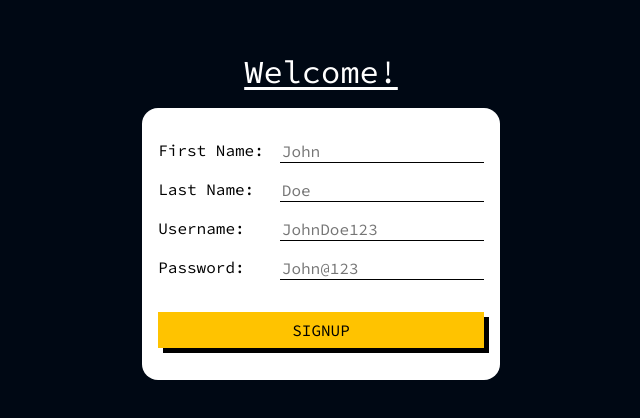
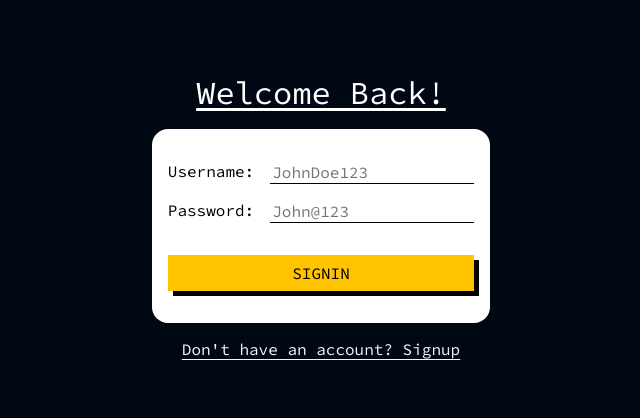
Before and after one commit to vasutomar/rveal-app, a React (Create React App) app: page /signin in a window 1280 px wide. Shown: the part 184-602 px from the top of the page, without its empty margins (319-959 px from the left). Built offline with nearby package versions, Linux system fonts and the light colour scheme.

Commit message:
Implemented routing and signin page

```diff
--- a/package.json
+++ b/package.json
@@ -9,6 +9,7 @@
     "axios": "^0.27.2",
     "react": "^18.2.0",
     "react-dom": "^18.2.0",
+    "react-router-dom": "^6.3.0",
     "react-scripts": "5.0.1",
     "sass": "^1.54.0",
     "web-vitals": "^2.1.4"
--- a/src/App.js
+++ b/src/App.js
@@ -1,11 +1,16 @@
-import './App.css';
-import Signup from './components/pages/Signup';
+import "./App.css";
+import Signup from "./components/pages/Signup/Signup";
+import Signin from "./components/pages/Signin/Signin";
+import { Routes, Route, Link, BrowserRouter } from "react-router-dom";
 
 function App() {
   return (
-    <div className="App">
-      <Signup/>
-    </div>
+    <BrowserRouter>
+      <Routes>
+        <Route path="/signup" element={<Signup />} />
+        <Route path="/signin" element={<Signin />} />
+      </Routes>
+    </BrowserRouter>
   );
 }
 
--- /dev/null
+++ b/src/components/pages/Signin/Signin.jsx
@@ -0,0 +1,65 @@
+import { Component } from "react";
+import axios from "axios";
+import "../Signup/Signup.scss";
+
+class Signin extends Component {
+
+  constructor(props) {
+    super(props);
+    this.state = {
+      error: false,
+      errorMessage: ''
+    }
+  }
+
+  handleSignup = (event) => {
+    event.preventDefault();
+    const userData = {
+      username: event.target.form[0].value,
+      password: event.target.form[1].value,
+    };
+
+    axios.post('http://localhost:3020/user/signin',userData)
+    .then((response) => {
+      if(response.data.status === 200) {
+
+      } else {
+        this.setState({
+          error: true,
+          errorMessage : response.data.message
+        })
+      }
+    })
+    .catch((error) => {
+      this.setState({
+        error: true,
+        errorMessage : 'Please fill out the form correctly!'
+      })
+    });
+  };
+
+  render() {
+    return (
+      <div className="signup-page">
+        <div className="title">Welcome Back!</div>
+        <form className="signup-card">
+          <label className="detail-input">
+            Username:
+            <input className="form-input" type="text" name="username" placeholder="JohnDoe123" />
+          </label>
+          <label className="detail-input">
+            Password:
+            <input className="form-input" type="password" name="password" placeholder="John@123" />
+          </label>
+          <div>
+            <button onClick={(e) => this.handleSignup(e)} className="submit-button">SIGNIN</button>
+          </div>
+          {this.state.error && <div className="error-message">{this.state.errorMessage}</div>}
+        </form>
+        <a href="signup" className="alternate-link">Don't have an account? Signup</a>
+      </div>
+    );
+  }
+}
+
+export default Signin;
--- a/src/components/pages/Signup.jsx
+++ b/src/components/pages/Signup/Signup.jsx
@@ -4,18 +4,39 @@ import "./Signup.scss";
 
 class Signup extends Component {
 
+  constructor(props) {
+    super(props);
+    this.state = {
+      error: false,
+      errorMessage: ''
+    }
+  }
+
   handleSignup = (event) => {
     event.preventDefault();
     const userData = {
       firstName: event.target.form[0].value,
-      lastName: event.target.form[1].value,
+      lastName: event.target.form[1].value || '',
       username: event.target.form[2].value,
       password: event.target.form[3].value
     };
 
     axios.post('http://localhost:3020/user/signup',userData)
     .then((response) => {
-      console.log(response);
+      if(response.data.status === 201) {
+
+      } else {
+        this.setState({
+          error: true,
+          errorMessage : response.data.message
+        })
+      }
+    })
+    .catch((error) => {
+      this.setState({
+        error: true,
+        errorMessage : 'Please fill out the form correctly!'
+      })
     });
   };
 
@@ -34,7 +55,7 @@ class Signup extends Component {
           </label>
           <label className="detail-input">
             Username:
-            <input className="form-input" type="email" name="username" placeholder="JohnDoe123" />
+            <input className="form-input" type="text" name="username" placeholder="JohnDoe123" />
           </label>
           <label className="detail-input">
             Password:
@@ -43,7 +64,9 @@ class Signup extends Component {
           <div>
             <button onClick={(e) => this.handleSignup(e)} className="submit-button">SIGNUP</button>
           </div>
+          {this.state.error && <div className="error-message">{this.state.errorMessage}</div>}
         </form>
+        <a href="signin" className="alternate-link">Already Have an account? Signin</a>
       </div>
     );
   }
--- a/src/components/pages/Signup.scss
+++ b/src/components/pages/Signup/Signup.scss
@@ -40,12 +40,18 @@
     padding-top: 0.5rem;
     padding-bottom: 0.5rem;
     width: 100%;
+    font-weight: 500;
     font-family: 'Source Code Pro', monospace;
     background-color: #FFC300;
     margin-bottom: 1rem;
     font-size: medium;
     border: none;
     box-shadow: 5px 5px;
+
+    &:active {
+        transform: translateY(5px) translateX(5px);
+        box-shadow: 3px 3px;
+    }
 }
 
 .form-input {
@@ -54,3 +60,18 @@
     border-bottom: 1px solid black;
     font-family: 'Source Code Pro', monospace;
 }
+
+.alternate-link {
+    text-underline-offset: 4px;
+    font-size: medium;
+    margin-top: 1rem;
+    color: aliceblue;
+    font-family: 'Source Code Pro', monospace;
+    text-decoration: underline;
+}
+
+.error-message {
+    color: red;
+    text-decoration: underline;
+    text-underline-offset: 4px;
+}
```
Also changed, not shown: 1 other file (tests, documents, lock files or other folders).
